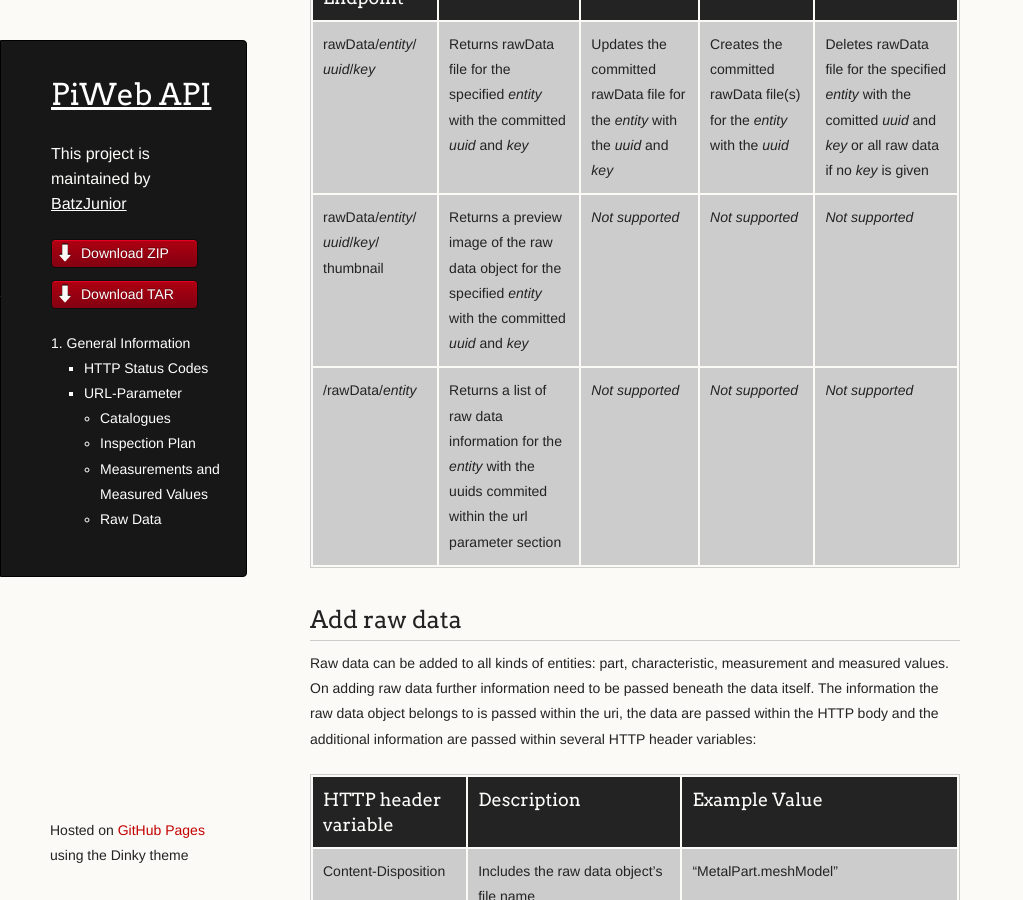
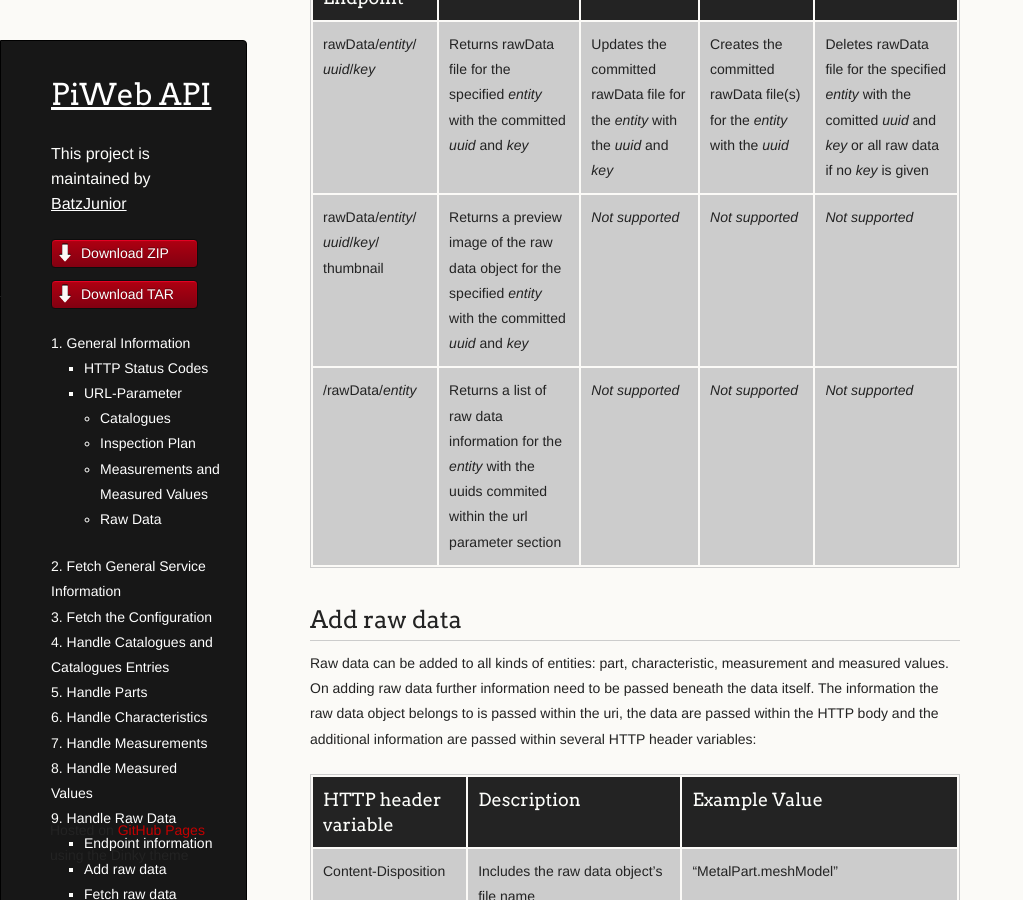
Before and after one commit to BatzJunior/testrepo, a Jekyll site: the page built from rawdata.md, in a window 1280 px wide and 900 px high, scrolled down 300 px. Shown: the whole window, without its empty margins (0-1023 px from the left). Built offline with Jekyll 4.4.1, drawn with Linux system fonts in a browser that asks for light colours; some of the changed lines change nothing that is shown; some of the changed text lies outside the part shown.

Commit message:
Update toc.html

```diff
--- a/_includes/toc.html
+++ b/_includes/toc.html
@@ -12,28 +12,21 @@
 			</li>
 		</ul>
 	</li>
+	<li><a href = "Fetch-General-Service-Information">Fetch General Service Information</a></li>
+	<li><a href = "Fetch-the-Configuration">Fetch the Configuration</a></li>
+	<li><a href = "Handle-Catalogues-and-Catalogue-Entries">Handle Catalogues and Catalogues Entries</a></li>
+	<li><a href = "Handle-parts">Handle Parts</a></li>
+	<li><a href = "Handle-Characteristics">Handle Characteristics</a></li>
+	<li><a href = "Handle-Measurements">Handle Measurements</a></li>
+	<li><a href = "Handle-Measured-Values">Handle Measured Values</a></li>
+	<li><a href = "Handle-Raw-Data">Handle Raw Data</a>
+		<ul class="firstLevel">
+			<li><a href = "Handle-Raw-Data#endpoint-information">Endpoint information</a></li>
+			<li><a href = "Handle-Raw-Data#add-raw-data">Add raw data</a></li>
+			<li><a href = "Handle-Raw-Data##fetch-raw-data-information">Fetch raw data information</a></li>
+			<li><a href = "Handle-Raw-Data#fetch-raw-data">Fetch raw data</a></li>
+			<li><a href = "Handle-Raw-Data#update-raw-data">Update raw data</a></li>
+			<li><a href = "Handle-Raw-Data#delete-raw-data">Delete raw data</a></li>
+		</ul>
+	</li>
 </ol>
-<!--
-1. [General information](/BatzJunior/testrepo/wiki/General-Information)
-  * [Http Status Codes](/BatzJunior/testrepo/wiki/General-Information#http-status-codes)
-  * [URL-Parameter](/BatzJunior/testrepo/wiki/General-Information#url-parameter)
-    * [Catalogues](/BatzJunior/testrepo/wiki/General-Information#catalogues)
-    * [Inspection Plan](/BatzJunior/testrepo/wiki/General-Information#inspection-plan)
-    * [Measurements and Values](/BatzJunior/testrepo/wiki/General-Information#measurements-and-values)
-    * [Raw Data](/BatzJunior/testrepo/wiki/General-Information#raw-data)
-  * [Response Envelope](/BatzJunior/testrepo/wiki/General-Information#response-envelope)
-2. [Fetch General Service Information](/BatzJunior/testrepo/wiki/Fetch-General-Service-Information)
-3. [Fetch the Configuration](/BatzJunior/testrepo/wiki/Fetch-the-Configuration)
-4. [Handle Catalogues and Catalogues Entries](/BatzJunior/testrepo/wiki/Handle-Catalogues-and-Catalogue-Entries)
-5. [Handle parts](/BatzJunior/testrepo/wiki/Handle-parts)
-6. [Handle characteristics](/BatzJunior/testrepo/wiki/Handle-Characteristics)
-7. [Handle measurements] (/BatzJunior/testrepo/wiki/Handle-Measurements)
-8. [Handle measured values](/BatzJunior/testrepo/wiki/Handle-Measured-Values)
-9. [Handle raw data](/BatzJunior/testrepo/wiki/Handle-Raw-Data)
-  * [Endpoint information] (/BatzJunior/testrepo/wiki/Handle-Raw-Data#endpoint-information)
-  * [Add raw data] (/BatzJunior/testrepo/wiki/Handle-Raw-Data#add-raw-data)
-  * [Fetch raw data information] (/BatzJunior/testrepo/wiki/Handle-Raw-Data#fetch-raw-data-information)
-  * [Fetch raw data] (/BatzJunior/testrepo/wiki/Handle-Raw-Data#fetch-raw-data)
-  * [Update raw data] (/BatzJunior/testrepo/wiki/Handle-Raw-Data#update-raw-data)
-  * [Delete raw data] (/BatzJunior/testrepo/wiki/Handle-Raw-Data#delete-raw-data)
- -->
```
